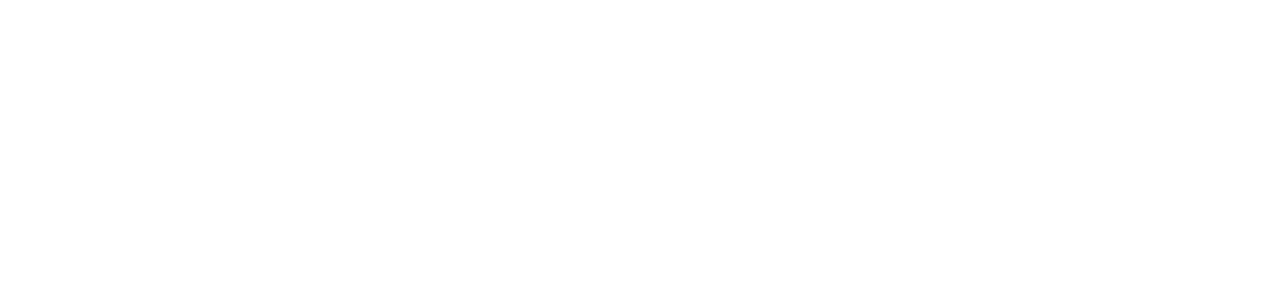
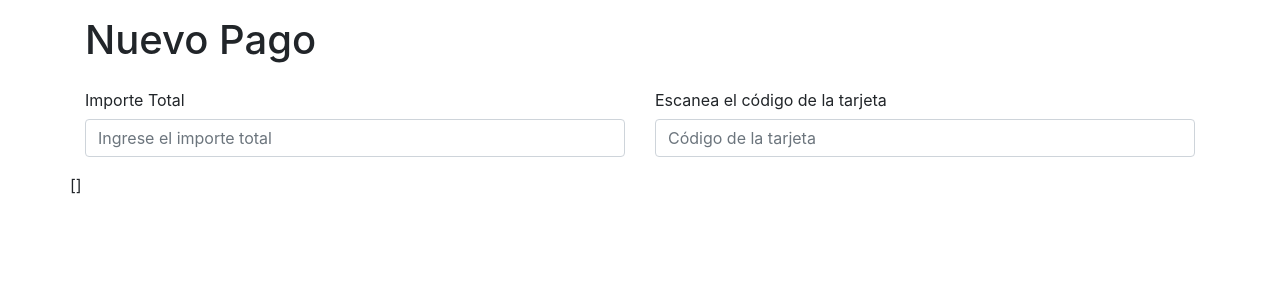
Before and after one commit to yess-guns/MonederoElectronicoBackend, a Vue app in the folder frontendvue/: page /nuevo-pago in a window 1280 px wide. Shown: the top 300 px of the page. Built offline with nearby package versions, Linux system fonts and the light colour scheme.

Commit message:
componente NewPago, petición get mediante código

```diff
--- /dev/null
+++ b/frontendvue/src/components/PagoDescuento/NewPago.vue
@@ -0,0 +1,57 @@
+<template>
+  <b-container>
+    <b-row class="my-3">
+      <b-col>
+        <h1>Nuevo Pago</h1>
+      </b-col>
+    </b-row>
+    <b-row>
+      <b-col>
+        <b-form-group label="Importe Total">
+          <b-form-input
+              type="text"
+              v-model="importeT"
+              placeholder="Ingrese el importe total">
+          </b-form-input>
+        </b-form-group>
+      </b-col>
+      <b-col>
+        <b-form-group label="Escanea el código de la tarjeta">
+          <b-form-input
+              type="text"
+              v-model="codigo"
+              @keyup.enter="buscarCliente()"
+              placeholder="Código de la tarjeta">
+          </b-form-input>
+        </b-form-group>
+      </b-col>
+    </b-row>
+    <b-row>
+      {{dataCliente}}
+    </b-row>
+  </b-container>
+</template>
+
+<script>
+import axios from 'axios';
+
+export default {
+  data () {
+    return {
+      importeT: '',
+      codigo: '',
+      dataCliente: []
+    }
+  },
+  methods: {
+    buscarCliente(){
+      let codigo = this.codigo
+      const path = `http://127.0.0.1:8000/cliente/codigo/${codigo}/`
+      axios.get(path).then((response) => {
+        this.dataCliente = response.data
+        console.log(response.data)
+      })
+    },
+  }
+}
+</script>
--- a/frontendvue/src/router/index.js
+++ b/frontendvue/src/router/index.js
@@ -1,6 +1,6 @@
 import Vue from 'vue'
 import Router from 'vue-router'
-import HelloWorld from '@/components/HelloWorld'
+import NewPago from '@/components/PagoDescuento/NewPago'
 
 import ListCliente from '@/components/Clientes/ListCliente'
 
@@ -9,9 +9,9 @@ Vue.use(Router)
 export default new Router({
   routes: [
     {
-      path: '/',
-      name: 'HelloWorld',
-      component: HelloWorld
+      path: '/nuevo-pago',
+      name: 'NewPago',
+      component: NewPago
     },
     {
       path: '/clientes',
```
Also changed, not shown: 1 other file (tests, documents, lock files or other folders).
